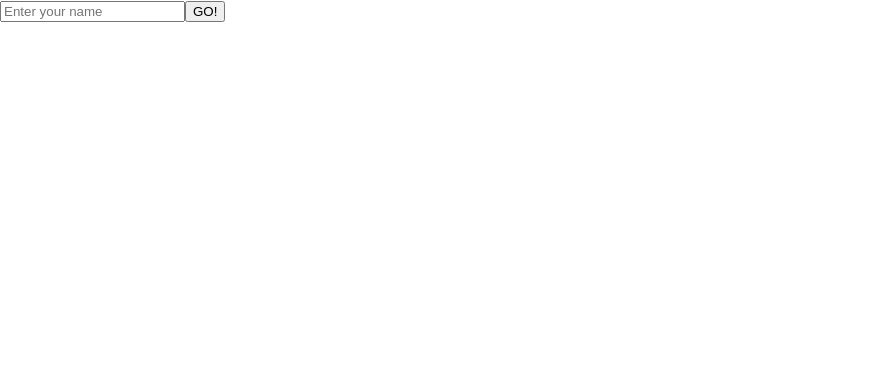
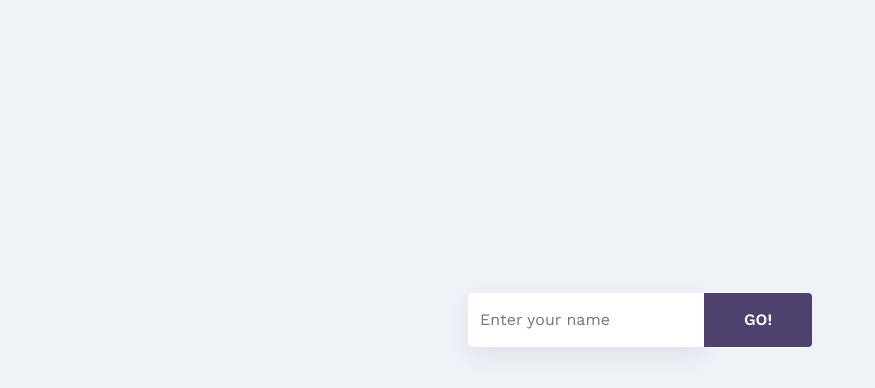
Before and after one commit to tonym3nsa/chat, a React (Create React App) app: page / in a window 1280 px wide. Shown: the top 388 px of the page, without its empty margins (0-875 px from the left). Built offline with nearby package versions, Linux system fonts and the light colour scheme.

Commit message:
Style login page

```diff
--- a/package.json
+++ b/package.json
@@ -6,6 +6,7 @@
     "@testing-library/jest-dom": "^5.16.5",
     "@testing-library/react": "^13.3.0",
     "@testing-library/user-event": "^13.5.0",
+    "bootstrap": "^5.2.0",
     "prettier": "^2.7.1",
     "prop-types": "^15.8.1",
     "react": "^18.2.0",
--- /dev/null
+++ b/src/App.css
@@ -0,0 +1,3 @@
+body {
+    background: #EFF3F8;
+}
--- a/src/App.js
+++ b/src/App.js
@@ -1,5 +1,6 @@
 import { BrowserRouter } from "react-router-dom";
 import { RoutesList } from "./routes/RoutesList";
+import "./App.css";
 
 function App() {
   return (
--- a/src/components/Button/Button.jsx
+++ b/src/components/Button/Button.jsx
@@ -1,5 +1,6 @@
 import React, { useState } from "react";
 import PropTypes from "prop-types";
+import "./button.css";
 
 export const Button = (props) => {
   const { className, children, type, isDisabled = false } = props;
--- /dev/null
+++ b/src/components/Button/button.css
@@ -0,0 +1,23 @@
+button.button {
+  background: #4E416D;
+  border-radius: 4px;
+  color: #ffffff;
+  border: none;
+  padding: 17px 40px;
+  line-height: 20px;
+  font-weight: 700;
+  cursor: pointer;
+}
+
+button.button:hover {
+  -webkit-transition: all .5s 0s ease;
+  -moz-transition: all .5s 0s ease;
+  -o-transition: all .5s 0s ease;
+  transition: all .5s 0s ease;
+  filter: brightness(150%);
+}
+
+button.login {
+  border-top-left-radius: 0;
+  border-bottom-left-radius: 0;
+}
--- a/src/components/Input/Input.jsx
+++ b/src/components/Input/Input.jsx
@@ -1,5 +1,6 @@
 import React from "react";
 import PropTypes from "prop-types";
+import "./input.css";
 
 export const Input = (props) => {
   const { className, name, placeholder } = props;
--- /dev/null
+++ b/src/components/Input/input.css
@@ -0,0 +1,25 @@
+input.input {
+  border: solid 2px transparent;
+  border-radius: 5px;
+  outline: none;
+  box-shadow: none;
+  resize: none;
+  display: inline-block;
+  vertical-align: middle;
+  line-height: 20px;
+  padding: 15px 10px;
+  box-sizing: border-box;
+  box-shadow: rgba(149, 157, 165, 0.2) 0px 8px 24px;}
+
+input.input:focus {
+  -webkit-transition: all 1s 0s ease;
+  -moz-transition: all 1s 0s ease;
+  -o-transition: all 1s 0s ease;
+  transition: all 1s 0s ease;
+  box-shadow: rgba(100, 100, 111, 0.2) 0px 7px 29px 0px;
+}
+
+input.login {
+  border-top-right-radius: 0;
+  border-bottom-right-radius: 0;
+}
--- a/src/index.css
+++ b/src/index.css
@@ -1,13 +1,6 @@
+@import url('https://fonts.googleapis.com/css2?family=Work+Sans:wght@400;600&display=swap');
+
 body {
-  margin: 0;
-  font-family: -apple-system, BlinkMacSystemFont, 'Segoe UI', 'Roboto', 'Oxygen',
-    'Ubuntu', 'Cantarell', 'Fira Sans', 'Droid Sans', 'Helvetica Neue',
-    sans-serif;
-  -webkit-font-smoothing: antialiased;
-  -moz-osx-font-smoothing: grayscale;
+  font-family: 'Work Sans', sans-serif;
+
 }
-
-code {
-  font-family: source-code-pro, Menlo, Monaco, Consolas, 'Courier New',
-    monospace;
-}
--- a/src/pages/LoginPage/LoginPage.jsx
+++ b/src/pages/LoginPage/LoginPage.jsx
@@ -3,6 +3,7 @@ import { useNavigate } from "react-router-dom";
 import { Button } from "../../components/Button/Button";
 import { Input } from "../../components/Input/Input";
 import { AUTHOR } from "../../constants/constants";
+import "./loginPage.css";
 
 export const LoginPage = () => {
   const navigate = useNavigate();
@@ -16,10 +17,28 @@ export const LoginPage = () => {
   };
   return (
     <Fragment>
-      <form onSubmit={onSubmit}>
-        <Input name="username" placeholder="Enter your name" />
-        <Button>GO!</Button>
-      </form>
+      <div className="container">
+        <div className="row">
+          <div className="col"></div>
+          <div className="col">
+            <form onSubmit={onSubmit}>
+              <div className="login-section">
+                <div>
+                  <Input
+                    className="login"
+                    name="username"
+                    placeholder="Enter your name"
+                  />
+                </div>
+                <div>
+                  <Button className="login">GO!</Button>
+                </div>
+              </div>
+            </form>
+          </div>
+          <div className="col"></div>
+        </div>
+      </div>
     </Fragment>
   );
 };
--- /dev/null
+++ b/src/pages/LoginPage/loginPage.css
@@ -0,0 +1,6 @@
+.login-section {
+    display: flex;
+    justify-content: center;
+    align-items: center;
+    height: 80vh;
+}
```
Also changed, not shown: src/index.js (+8 -6 lines), 1 other file (tests, documents, lock files or other folders).
